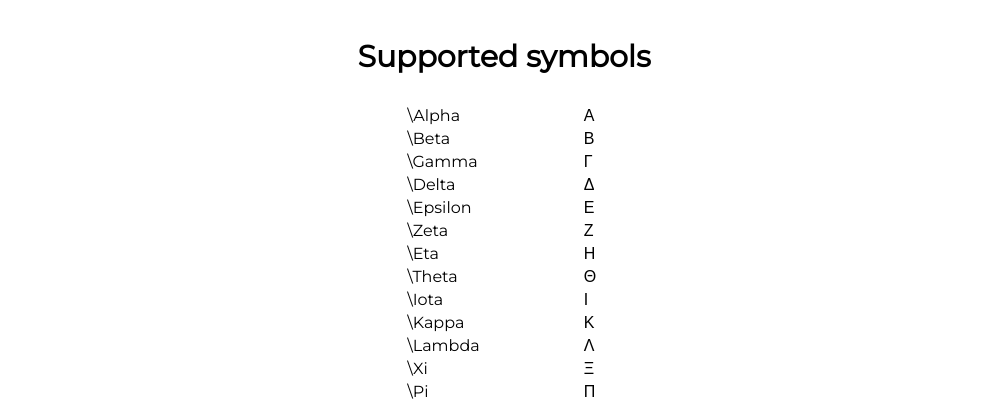
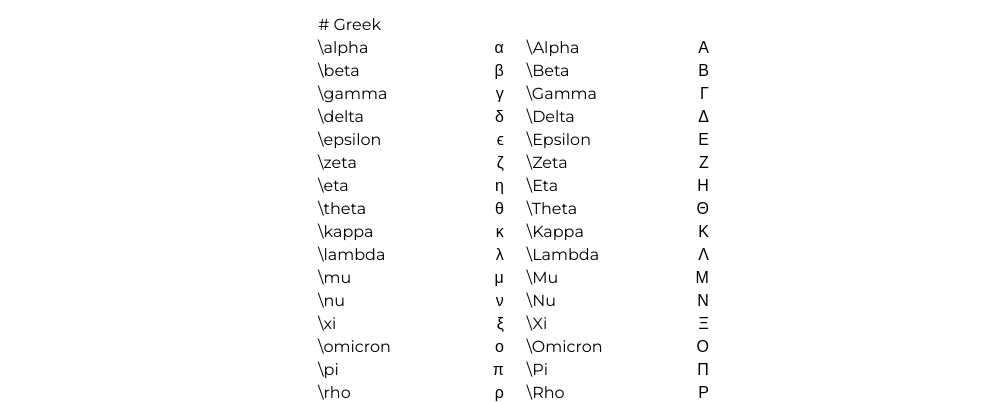
Before and after one commit to golopot/tex-to-unicode, a browser extension: page docs/index.html in a window 1280 px wide. Shown: the part 698-1100 px from the top of the page, without its empty margins (136-1143 px from the left). Drawn offline with Linux system fonts and the light colour scheme.

Commit message:
Add support for \mathbb and \not macros

```diff
--- a/docs/index.html
+++ b/docs/index.html
@@ -16,13 +16,15 @@
       </div>
     </header>
     <div style="padding: 40px 0 90px;">
-      <div class='container text-center'>
+      <div class='text-center'>
         <h1>Input Unicode mathematical symbols by TeX</h1>
         <h2>A Chrome extension</h2>
       </div>
 
-      <div class="container mt-30">
-        <video src='assets/out.webm' style='height: 174px;' autoplay loop></video>
+      <div class="mt-30 text-center">
+        <div class='container'>
+          <video src='assets/out.webm' style='height: 174px;' autoplay loop muted></video>
+        </div>
         <p style="margin-top: 0px;">
           Convert by pressing <kbd>Alt</kbd> + <kbd>w<kbd>.
         </p>
@@ -37,9 +39,12 @@
     </div>
   </section>
   <section>
-    <div class='container'>
-      <h1>Supported symbols</h1>
-      <table id='symbol-table'></table>
+    <h1 class="text-center">Supported symbols</h1>
+    <div class='table container'>
+      <table id='symbol-table'>
+        <tbody>
+        </tbody>
+      </table>
       <script src='symbol-table.js'></script>
     </div>
   </section>
--- a/docs/main.css
+++ b/docs/main.css
@@ -27,13 +27,9 @@ h2{
 }
 .container{
   display: flex;
-  flex-direction: column;
-  align-items: center;
+  justify-content: center;
 }
 
-.container > * {
-  max-width: 590px;
-}
 .container video{
   max-width: 100%;
 }
@@ -60,3 +56,23 @@ h2{
 .mt-30{
   margin-top: 30px;
 }
+
+@media screen and (max-width: 480px){
+  .table.container{
+    display: block;
+    overflow-x: scroll;
+  }
+}
+
+table{
+  overflow-x: scroll;
+}
+
+td:nth-child(2n){
+  width: 20px;
+  text-align: right;
+}
+
+td:nth-child(2n+1){
+  padding-left: 20px;
+}
--- a/docs/symbol-table.js
+++ b/docs/symbol-table.js
@@ -1,320 +1,281 @@
 (() => {
-  const preprocess = (obj) => {
-    const res = {}
-    for (let key of Object.keys(obj)){
-      if (/^\\[a-zA-Z]+$/.test(key)){
-        res[key] = obj[key]
-      }
+  const main = () => {
+    const tobdy = document.querySelector('#symbol-table > tbody')
+    tobdy.innerHTML = toTable(symbolsStr)
+  }
+
+  const toTable = (str) => {
+    str = str.replace(/^[\n\t\s]*/, '').replace(/[\n\t\s]*$/, '\n')
+    let res = ''
+    const lines = str.split(/\n+/)
+    for (let line of lines){
+      let tds = line.trim().split(/\t+/).map(x => `<td>${x}</td>`).join('')
+      res += `<tr>${tds}</tr>\n`
     }
     return res
   }
 
-  const main = () => {
-    const table = document.querySelector('#symbol-table')
-    let s = '<tbody>'
-    console.log(symbols)
-    for (let [key, value] of Object.entries(symbols)){
-      s += `<tr><td>${key}</td><td>${value}</td></tr>`
-    }
-    s += '</tbody>'
-    table.innerHTML = s
-  }
+  const symbolsStr = `
+    # Greek
+    \\alpha	α	\\Alpha	Α
+    \\beta	β	\\Beta	Β
+    \\gamma	γ	\\Gamma	Γ
+    \\delta	δ	\\Delta	Δ
+    \\epsilon	ϵ	\\Epsilon	Ε
+    \\zeta	ζ	\\Zeta	Ζ
+    \\eta	η	\\Eta	Η
+    \\theta	θ	\\Theta	Θ
+    \\kappa	κ	\\Kappa	Κ
+    \\lambda	λ	\\Lambda	Λ
+    \\mu	μ	\\Mu	Μ
+    \\nu	ν	\\Nu	Ν
+    \\xi	ξ	\\Xi	Ξ
+    \\omicron	ο	\\Omicron	Ο
+    \\pi	π	\\Pi	Π
+    \\rho	ρ	\\Rho	Ρ
+    \\sigma	σ	\\Sigma	Σ
+    \\tau	τ	\\Tau	Τ
+    \\upsilon	υ	\\Upsilon	Υ
+    \\phi	ϕ	\\Phi	Φ
+    \\chi	χ	\\Chi	Χ
+    \\psi	ψ	\\Psi	Ψ
+    \\omega	ω	\\Omega	Ω
 
-  const symbols = preprocess({
-    '\\Alpha': 'Α',
-    '\\Beta': 'Β',
-    '\\Gamma': 'Γ',
-    '\\Delta': 'Δ',
-    '\\Epsilon': 'Ε',
-    '\\Zeta': 'Ζ',
-    '\\Eta': 'Η',
-    '\\Theta': 'Θ',
-    '\\Iota': 'Ι',
-    '\\Kappa': 'Κ',
-    '\\Lambda': 'Λ',
-    '\\Xi': 'Ξ',
-    '\\Pi': 'Π',
-    '\\Rho': 'Ρ',
-    '\\Sigma': 'Σ',
-    '\\Tau': 'Τ',
-    '\\Upsilon': 'Υ',
-    '\\Phi': 'Φ',
-    '\\Chi': 'Χ',
-    '\\Psi': 'Ψ',
-    '\\Omega': 'Ω',
+    \\varepsilon	ε
+    \\varkappa	ϰ
+    \\varphi	φ
+    \\varpi	ϖ
+    \\varrho	ϱ
+    \\varsigma	ς
+    \\vartheta	ϑ
 
-    '\\alpha': 'α',
-    '\\beta': 'β',
-    '\\gamma': 'γ',
-    '\\delta': 'δ',
-    '\\epsilon': 'ε',
-    '\\zeta': 'ζ',
-    '\\eta': 'η',
-    '\\texttheta': 'θ',
-    '\\iota': 'ι',
-    '\\kappa': 'κ',
-    '\\lambda': 'λ',
-    '\\mu': 'μ',
-    '\\nu': 'ν',
-    '\\xi': 'ξ',
-    '\\pi': 'π',
-    '\\rho': 'ρ',
-    '\\varsigma': 'ς',
-    '\\sigma': 'σ',
-    '\\tau': 'τ',
-    '\\upsilon': 'υ',
-    '\\varphi': 'φ',
-    '\\chi': 'χ',
-    '\\psi': 'ψ',
-    '\\omega': 'ω',
+    # Relation
+    \\neq	≠
+    \\equiv	≡
+    \\not\\equiv	≢
+    \\leq	≤
+    \\geq	≥
+    \\leqq	≦
+    \\geqq	≧
+    \\lneqq	≨
+    \\gneqq	≩
+    \\leqslant	⩽
+    \\geqslant	⩾
+    \\ll	≪
+    \\gg	≫
+    \\nless	≮
+    \\ngtr	≯
+    \\nleq	≰
+    \\ngeq	≱
+    \\lessequivlnt	≲
+    \\greaterequivlnt	≳
+    \\prec	≺
+    \\succ	≻
+    \\preccurlyeq	≼
+    \\succcurlyeq	≽
+    \\precapprox	≾
+    \\succapprox	≿
+    \\nprec	⊀
+    \\nsucc	⊁
+    \\sim	∼
+    \\not\\sim	≁
+    \\simeq	≃
+    \\not\\simeq	≄
+    \\backsim	∽
+    \\lazysinv	∾
+    \\wr	≀
 
-    '\\phi': 'ϕ',
+    \\cong	≅
+    \\not\\cong	≇
+    \\approx	≈
+    \\not\\approx	≉
+    \\approxeq	≊
+    \\approxnotequal	≆
+    \\tildetrpl	≋
+    \\allequal	≌
+    \\asymp	≍
+    \\doteq	≐
+    \\doteqdot	≑
 
-    '\\mathbb{C}': 'ℂ',
-    '\\mathscr{g}': 'ℊ',
-    '\\mathscr{H}': 'ℋ',
-    '\\mathfrak{H}': 'ℌ',
-    '\\mathbb{H}': 'ℍ',
-    '\\hslash': 'ℏ',
-    '\\mathscr{I}': 'ℐ',
-    '\\mathfrak{I}': 'ℑ',
-    '\\mathscr{L}': 'ℒ',
-    '\\mathscr{l}': 'ℓ',
-    '\\mathbb{N}': 'ℕ',
-    '\\mathbb{P}': 'ℙ',
-    '\\mathbb{Q}': 'ℚ',
-    '\\mathscr{R}': 'ℛ',
-    '\\mathfrak{R}': 'ℜ',
-    '\\mathbb{R}': 'ℝ',
-    '\\mathbb{Z}': 'ℤ',
-    '\\mathfrak{Z}': 'ℨ',
-    '\\mathscr{B}': 'ℬ',
-    '\\mathfrak{C}': 'ℭ',
-    '\\mathscr{e}': 'ℯ',
-    '\\mathscr{E}': 'ℰ',
-    '\\mathscr{F}': 'ℱ',
-    '\\mathscr{M}': 'ℳ',
-    '\\aleph': 'ℵ',
+    \\lneq	⪇
+    \\gneq	⪈
+    \\preceq	⪯
+    \\succeq	⪰
+    \\precneqq	⪵
+    \\succneqq	⪶
 
-    '\\leftarrow': '←',
-    '\\uparrow': '↑',
-    '\\to': '→',
-    '\\rightarrow': '→',
-    '\\downarrow': '↓',
-    '\\leftrightarrow': '↔',
-    '\\updownarrow': '↕',
 
-    '\\twoheadleftarrow': '↞',
-    '\\twoheadrightarrow': '↠',
-    '\\leftarrowtail': '↢',
-    '\\rightarrowtail': '↣',
-    '\\mapsto': '↦',
-    '\\hookleftarrow': '↩',
-    '\\hookrightarrow': '↪',
+    # Sets and Logic
+    \\emptyset	∅
+    \\in	∈
+    \\notin	∉	\\not\\in	∉
+    \\ni	∋
+    \\not\\ni	∌
+    \\subset	⊂
+    \\subseteq	⊆
+    \\not\\subset	⊄
+    \\not\\subseteq	⊈
+    \\supset	⊃
+    \\supseteq	⊇
+    \\not\\supset	⊅
+    \\not\\supseteq	⊉
+    \\subsetneq	⊊
+    \\supsetneq	⊋
+    \\exists	∃
+    \\nexists	∄	\\not\\exists	∄
+    \\forall	∀
+    \\aleph	ℵ
+    \\beth	ℶ
+    \\neg	¬
+    \\wedge	∧
+    \\vee	∨
+    \\veebar	⊻
+    \\land	∧
+    \\lor	∨
+    \\top	⊤
+    \\bot	⊥
+    \\cup	∪
+    \\cap	∩
+    \\bigcup	⋃
+    \\bigcap	⋂
+    \\setminus	∖
+    \\therefore	∴
+    \\because	∵
+    \\Box	□
+    \\models	⊨
+    \\vdash	⊢
 
-    '\\leftharpoonup': '↼',
-    '\\leftharpoondown': '↽',
-    '\\upharpoonright': '↾',
-    '\\upharpoonleft': '↿',
-    '\\rightharpoonup': '⇀',
-    '\\rightharpoondown': '⇁',
-    '\\downharpoonright': '⇂',
-    '\\downharpoonleft': '⇃',
-    '\\leftrightharpoons': '⇋',
-    '\\rightleftharpoons': '⇌',
-    '\\nLeftarrow': '⇍',
-    '\\nLeftrightarrow': '⇎',
-    '\\nRightarrow': '⇏',
-    '\\Leftarrow': '⇐',
-    '\\Uparrow': '⇑',
-    '\\Rightarrow': '⇒',
-    '\\Downarrow': '⇓',
-    '\\Leftrightarrow': '⇔',
-    '\\Updownarrow': '⇕',
-    '\\Lleftarrow': '⇚',
-    '\\Rrightarrow': '⇛',
-    '\\rightsquigarrow': '⇝',
-    '\\DownArrowUpArrow': '⇵',
+    # Arrow
+    \\rightarrow	→	\\Rightarrow	⇒
+    \\leftarrow	←	\\Leftarrow	⇐
+    \\uparrow	↑	\\Uparrow	⇑
+    \\downarrow	↓	\\Downarrow	⇓
+    \\nwarrow	↖	\\nearrow	↗
+    \\searrow	↘	\\swarrow	↙
+    \\mapsto	↦
+    \\to	→
+    \\leftrightarrow	↔	\\hookleftarrow	↩
+    \\Leftrightarrow	⇔
+    \\rightarrowtail	↣	\\leftarrowtail	↢
+    \\twoheadrightarrow	↠	\\twoheadleftarrow	↞
+    \\hookrightarrow	↪	\\hookleftarrow	↩
+    \\rightsquigarrow	⇝
+    \\rightleftharpoons	⇌	\\leftrightharpoons	⇋
+    \\rightharpoonup	⇀	\\rightharpoondown	⇁
 
-    '\\forall': '∀',
-    '\\complement': '∁',
-    '\\partial': '∂',
-    '\\exists': '∃',
-    '\\nexists': '∄',
-    '\\varnothing': '∅',
-    '\\nabla': '∇',
-    '\\in': '∈',
-    '\\not\\in': '∉',
-    '\\ni': '∋',
-    '\\not\\ni': '∌',
-    '\\prod': '∏',
-    '\\coprod': '∐',
-    '\\sum': '∑',
-    '\\mp': '∓',
-    '\\dotplus': '∔',
-    '\\setminus': '∖',
-    '\\circ': '∘',
-    '\\bullet': '∙',
-    '\\surd': '√',
-    '\\propto': '∝',
-    '\\infty': '∞',
-    '\\rightangle': '∟',
-    '\\angle': '∠',
-    '\\measuredangle': '∡',
-    '\\sphericalangle': '∢',
-    '\\mid': '∣',
-    '\\nmid': '∤',
-    '\\parallel': '∥',
-    '\\nparallel': '∦',
-    '\\wedge': '∧',
-    '\\vee': '∨',
-    '\\cap': '∩',
-    '\\cup': '∪',
-    '\\int': '∫',
-    '\\iint': '∬',
-    '\\iiiint': '∭',
-    '\\oint': '∮',
-    '\\surfintegral': '∯',
-    '\\volintegral': '∰',
-    '\\therefore': '∴',
-    '\\because': '∵',
-    '\\Colon': '∷',
+    # Analysis
+    \\infty	∞
+    \\nabla	∇
+    \\partial	∂
+    \\sum	∑
+    \\prod	∏
+    \\coprod	∐
+    \\int	∫
+    \\iint	∬
+    \\iiint	∭
+    \\iiiint	⨌
+    \\oint	∮
+    \\surfintegral	∯
+    \\volintegral	∰
+    \\Re	ℜ
+    \\Im	ℑ
+    \\wp	℘
+    \\mp	∓
 
-    '\\sim': '∼',
-    '\\backsim': '∽',
-    '\\lazysinv': '∾',
-    '\\wr': '≀',
-    '\\not\\sim': '≁',
-    '\\simeq': '≃',
-    '\\not\\simeq': '≄',
-    '\\cong': '≅',
-    '\\approxnotequal': '≆',
-    '\\not\\cong': '≇',
-    '\\approx': '≈',
-    '\\not\\approx': '≉',
-    '\\approxeq': '≊',
-    '\\tildetrpl': '≋',
-    '\\allequal': '≌',
-    '\\asymp': '≍',
-    '\\Bumpeq': '≎',
-    '\\bumpeq': '≏',
-    '\\doteq': '≐',
-    '\\doteqdot': '≑',
+    \\langle	⟨
+    \\rangle	⟩
+    \\lfloor	⌊
+    \\rfloor	⌋
+    \\lceil	⌈
+    \\rceil	⌉
 
-    '\\neq': '≠',
-    '\\equiv': '≡',
-    '\\not\\equiv': '≢',
-    '\\leq': '≤',
-    '\\geq': '≥',
-    '\\leqq': '≦',
-    '\\geqq': '≧',
-    '\\lneqq': '≨',
-    '\\gneqq': '≩',
-    '\\ll': '≪',
-    '\\gg': '≫',
-    '\\nless': '≮',
-    '\\ngtr': '≯',
-    '\\nleq': '≰',
-    '\\ngeq': '≱',
-    '\\lessequivlnt': '≲',
-    '\\greaterequivlnt': '≳',
-    '\\lessgtr': '≶',
-    '\\gtrless': '≷',
-    '\\notlessgreater': '≸',
-    '\\notgreaterless': '≹',
-    '\\prec': '≺',
-    '\\succ': '≻',
-    '\\preccurlyeq': '≼',
-    '\\succcurlyeq': '≽',
-    '\\precapprox': '≾',
-    '\\succapprox': '≿',
-    '\\nprec': '⊀',
-    '\\nsucc': '⊁',
-    '\\subset': '⊂',
-    '\\supset': '⊃',
-    '\\not\\subset': '⊄',
-    '\\not\\supset': '⊅',
-    '\\subseteq': '⊆',
-    '\\supseteq': '⊇',
-    '\\not\\subseteq': '⊈',
-    '\\not\\supseteq': '⊉',
-    '\\subsetneq': '⊊',
-    '\\supsetneq': '⊋',
-    '\\uplus': '⊎',
-    '\\sqsubset': '⊏',
-    '\\sqsupset': '⊐',
-    '\\sqsubseteq': '⊑',
-    '\\sqsupseteq': '⊒',
-    '\\sqcap': '⊓',
-    '\\sqcup': '⊔',
-    '\\oplus': '⊕',
-    '\\ominus': '⊖',
-    '\\otimes': '⊗',
-    '\\oslash': '⊘',
-    '\\odot': '⊙',
-    '\\circledcirc': '⊚',
-    '\\circledast': '⊛',
-    '\\circleddash': '⊝',
-    '\\boxplus': '⊞',
-    '\\boxminus': '⊟',
-    '\\boxtimes': '⊠',
-    '\\boxdot': '⊡',
-    '\\vdash': '⊢',
-    '\\dashv': '⊣',
-    '\\top': '⊤',
-    '\\perp': '⊥',
-    '\\truestate': '⊧',
-    '\\forcesextra': '⊨',
-    '\\Vdash': '⊩',
-    '\\Vvdash': '⊪',
-    '\\VDash': '⊫',
-    '\\nvdash': '⊬',
-    '\\nvDash': '⊭',
-    '\\nVdash': '⊮',
-    '\\nVDash': '⊯',
-    '\\vartriangleleft': '⊲',
-    '\\vartriangleright': '⊳',
-    '\\trianglelefteq': '⊴',
-    '\\trianglerighteq': '⊵',
-    '\\original': '⊶',
-    '\\image': '⊷',
-    '\\multimap': '⊸',
-    '\\hermitconjmatrix': '⊹',
-    '\\intercal': '⊺',
-    '\\veebar': '⊻',
-    '\\rightanglearc': '⊾',
-    '\\land': '⋀',
-    '\\lor': '⋁',
-    '\\bigcap': '⋂',
-    '\\bigcup': '⋃',
-    '\\diamond': '⋄',
+    # Blackboard Bold
+    \\mathbb{a}	𝕒	\\mathbb{A}	𝔸
+    \\mathbb{b}	𝕓	\\mathbb{B}	𝔹
+    \\mathbb{c}	𝕔	\\mathbb{C}	ℂ
+    \\mathbb{d}	𝕕	\\mathbb{D}	𝔻
+    \\mathbb{e}	𝕖	\\mathbb{E}	𝔼
+    \\mathbb{f}	𝕗	\\mathbb{F}	𝔽
+    \\mathbb{g}	𝕘	\\mathbb{G}	𝔾
+    \\mathbb{h}	𝕙	\\mathbb{H}	ℍ
+    \\mathbb{i}	𝕚	\\mathbb{I}	𝕀
+    \\mathbb{j}	𝕛	\\mathbb{J}	𝕁
+    \\mathbb{k}	𝕜	\\mathbb{K}	𝕂
+    \\mathbb{l}	𝕝	\\mathbb{L}	𝕃
+    \\mathbb{m}	𝕞	\\mathbb{M}	𝕄
+    \\mathbb{n}	𝕟	\\mathbb{N}	ℕ
+    \\mathbb{o}	𝕠	\\mathbb{O}	𝕆
+    \\mathbb{p}	𝕡	\\mathbb{P}	ℙ
+    \\mathbb{q}	𝕢	\\mathbb{Q}	ℚ
+    \\mathbb{r}	𝕣	\\mathbb{R}	ℝ
+    \\mathbb{s}	𝕤	\\mathbb{S}	𝕊
+    \\mathbb{t}	𝕥	\\mathbb{T}	𝕋
+    \\mathbb{u}	𝕦	\\mathbb{U}	𝕌
+    \\mathbb{v}	𝕧	\\mathbb{V}	𝕍
+    \\mathbb{x}	𝕩	\\mathbb{X}	𝕏
+    \\mathbb{y}	𝕪	\\mathbb{Y}	𝕐
+    \\mathbb{z}	𝕫	\\mathbb{Z}	ℤ
 
-    '\\vdots': '⋮',
-    '\\cdots': '⋯',
-    '\\upslopeellipsis': '⋰',
-    '\\downslopeellipsis': '⋱',
+    \\mathbb{0}	𝟘
+    \\mathbb{1}	𝟙
+    \\mathbb{2}	𝟚
+    \\mathbb{3}	𝟛
+    \\mathbb{4}	𝟜
+    \\mathbb{5}	𝟝
+    \\mathbb{6}	𝟞
+    \\mathbb{7}	𝟟
+    \\mathbb{8}	𝟠
+    \\mathbb{9}	𝟡
+    \\mathfrak{a}	𝔞	\\mathfrak{A}	𝔄
+    \\mathfrak{b}	𝔟	\\mathfrak{B}	𝔅
+    \\mathfrak{c}	𝔠	\\mathfrak{C}	ℭ
+    \\mathfrak{d}	𝔡	\\mathfrak{D}	𝔇
+    \\mathfrak{e}	𝔢	\\mathfrak{E}	𝔈
+    \\mathfrak{f}	𝔣	\\mathfrak{F}	𝔉
+    \\mathfrak{g}	𝔤	\\mathfrak{G}	𝔊
+    \\mathfrak{h}	𝔥	\\mathfrak{H}	ℌ
+    \\mathfrak{i}	𝔦	\\mathfrak{I}	ℑ
+    \\mathfrak{j}	𝔧	\\mathfrak{J}	𝔍
+    \\mathfrak{k}	𝔨	\\mathfrak{K}	𝔎
+    \\mathfrak{l}	𝔩	\\mathfrak{L}	𝔏
+    \\mathfrak{m}	𝔪	\\mathfrak{M}	𝔐
+    \\mathfrak{n}	𝔫	\\mathfrak{N}	𝔑
+    \\mathfrak{o}	𝔬	\\mathfrak{O}	𝔒
+    \\mathfrak{p}	𝔭	\\mathfrak{P}	𝔓
+    \\mathfrak{q}	𝔮	\\mathfrak{Q}	𝔔
+    \\mathfrak{r}	𝔯	\\mathfrak{R}	ℜ
+    \\mathfrak{s}	𝔰	\\mathfrak{S}	𝔖
+    \\mathfrak{t}	𝔱	\\mathfrak{T}	𝔗
+    \\mathfrak{u}	𝔲	\\mathfrak{U}	𝔘
+    \\mathfrak{v}	𝔳	\\mathfrak{V}	𝔙
+    \\mathfrak{x}	𝔵	\\mathfrak{X}	𝔛
+    \\mathfrak{y}	𝔶	\\mathfrak{Y}	𝔜
+    \\mathfrak{z}	𝔷	\\mathfrak{Z}	ℨ
 
-    '\\flat': '♭',
-    '\\natural': '♮',
-    '\\sharp': '♯',
-
-    '\\leqslant': '⩽',
-    '\\geqslant': '⩾',
-    '\\lessapprox': '⪅',
-    '\\gtrapprox': '⪆',
-    '\\lneq': '⪇',
-    '\\gneq': '⪈',
-
-    '\\preceq': '⪯',
-    '\\succeq': '⪰',
-    '\\precneqq': '⪵',
-    '\\succneqq': '⪶',
-
-    '\\subseteqq': '⫅',
-    '\\supseteqq': '⫆',
-    '\\subsetneqq': '⫋',
-    '\\supsetneqq': '⫌',
-  })
+    # Misc
+    \\mp	∓
+    \\dotplus	∔
+    \\bullet	∙
+    \\cdot	⋅
+    \\oplus	⊕
+    \\ominus	⊖
+    \\otimes	⊗
+    \\oslash	⊘
+    \\odot	⊙
+    \\circ	∘
+    \\surd	√
+    \\propto	∝
+    \\angle	∠
+    \\measuredangle	∡
+    \\sphericalangle	∢
+    \\mid	∣
+    \\nmid	∤	\\not\\mid	∤
+    \\parallel	∥
+    \\nparallel	∦	\\not\\parallel	∦
+    \\flat	♭
+    \\natural	♮
+    \\sharp	♯
+`
 
   main()
 })()
--- a/lib/example.js
+++ b/lib/example.js
@@ -1,3 +1,6 @@
 const {translate} = require('./index')
 const symbols = require('./symbols')
-console.log(translate('\\alpha is big, \\beta is small', 0, 10, symbols))
+
+console.log(translate('\\not\\equiv', 0, 10, symbols))
+
+console.log(symbols)
--- a/package.json
+++ b/package.json
@@ -6,7 +6,7 @@
   "scripts": {
     "dev": "cd chrome && $(npm bin)/webpack -w",
     "eslint": "$(npm bin)/eslint **.js",
-    "test": "echo \"Error: no test specified\" && exit 1"
+    "test": "jest"
   },
   "repository": {
     "type": "git",
@@ -20,6 +20,7 @@
   "homepage": "https://github.com/golopot/tex-to-unicode",
   "devDependencies": {
     "eslint": "^4.16.0",
+    "jest": "^22.1.4",
     "webpack": "^3.10.0"
   },
   "eslintIgnore": [
```
Also changed, not shown: lib/index.js (+56 -4 lines), test/index.spec.js (added, +26 -0 lines), .eslintrc.js (deleted), chrome/manifest.json, lib/symbols.js, 2 other files.
